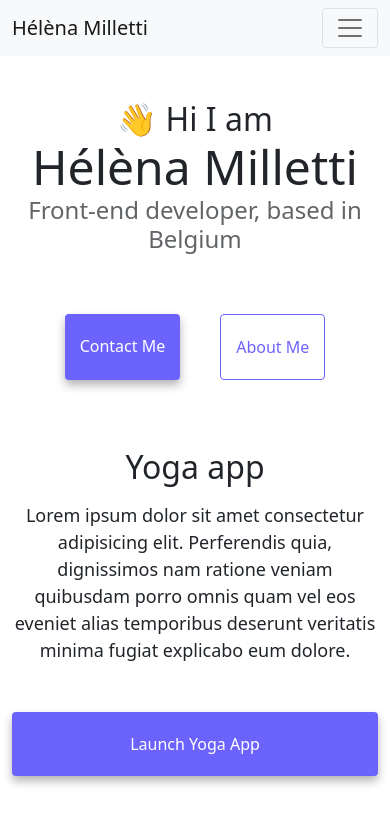
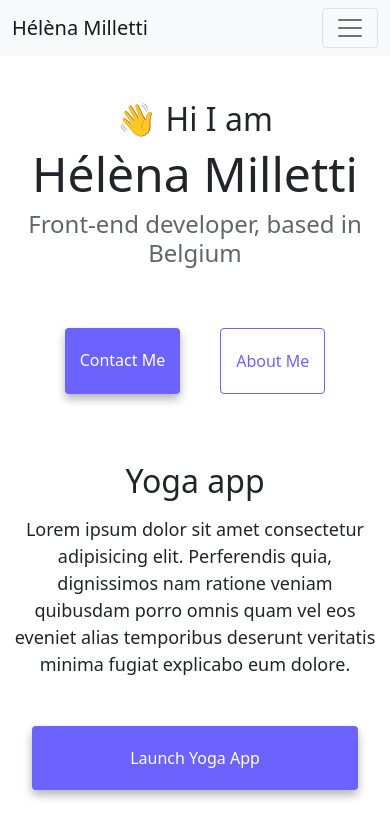
Before and after one commit to Helen-MLT/advanced-tools-homework, a plain HTML site: page index.html in a window 390 px wide. Shown: the top 821 px of the page. Drawn offline with nearby package versions, Linux system fonts and the light colour scheme.

Commit message:
Making website cleaner on mobile

```diff
--- a/style.css
+++ b/style.css
@@ -5,7 +5,7 @@
 }
 
 body {
-  margin-top: 100px;
+  margin: 100px 0;
 }
 
 h1,
@@ -90,6 +90,7 @@ p {
 @media (max-width: 576px) {
   h1 {
     font-size: 48px;
+    line-height: 1.5;
   }
   h2 {
     font-size: 32px;
@@ -102,6 +103,7 @@ p {
   .primary-link {
     text-align: center;
     display: block;
+    margin: 0 20px;
   }
 }
 @media (min-width: 576px) {
```
Also changed, not shown: about.html (+3 -3 lines).
